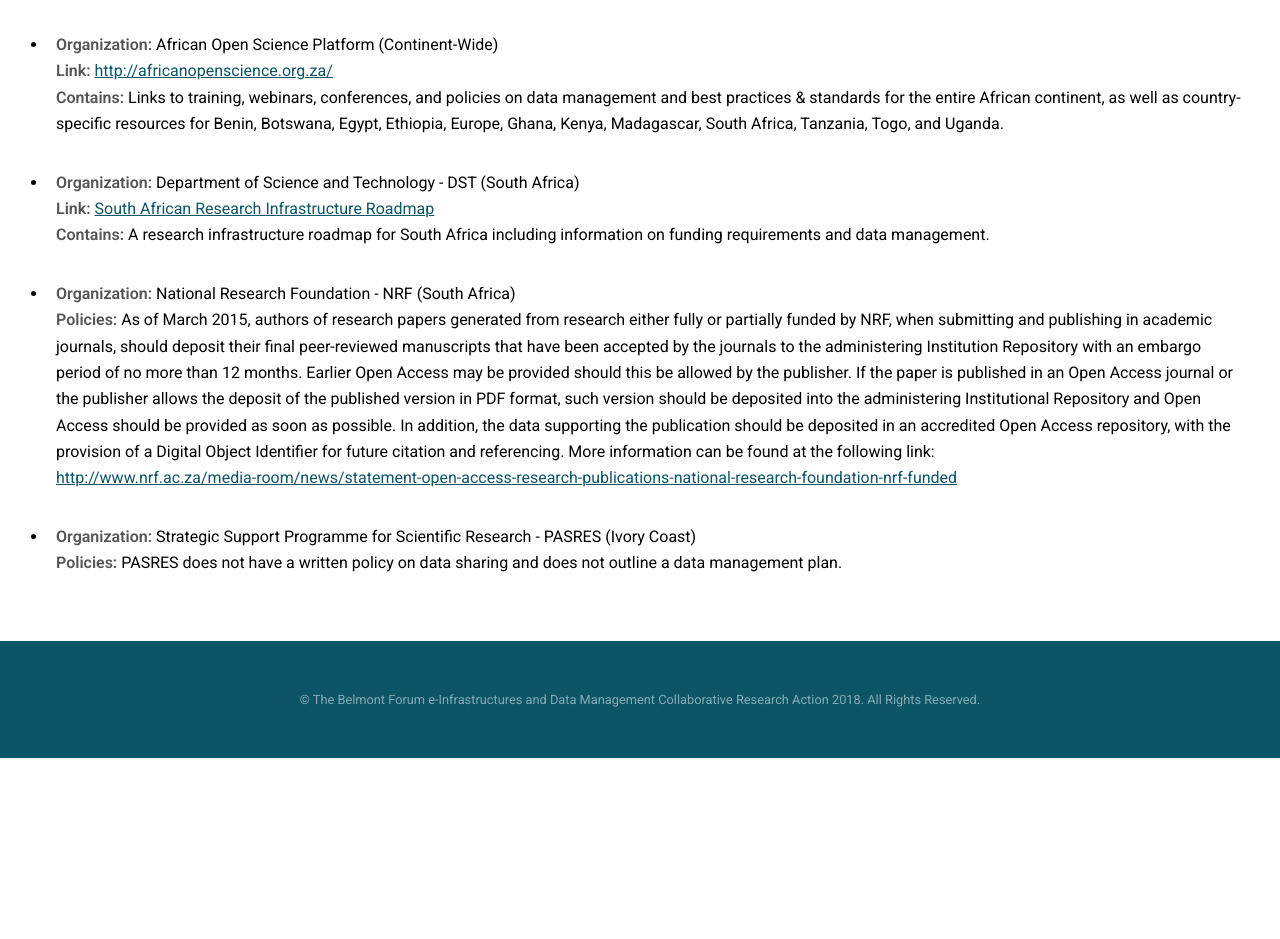
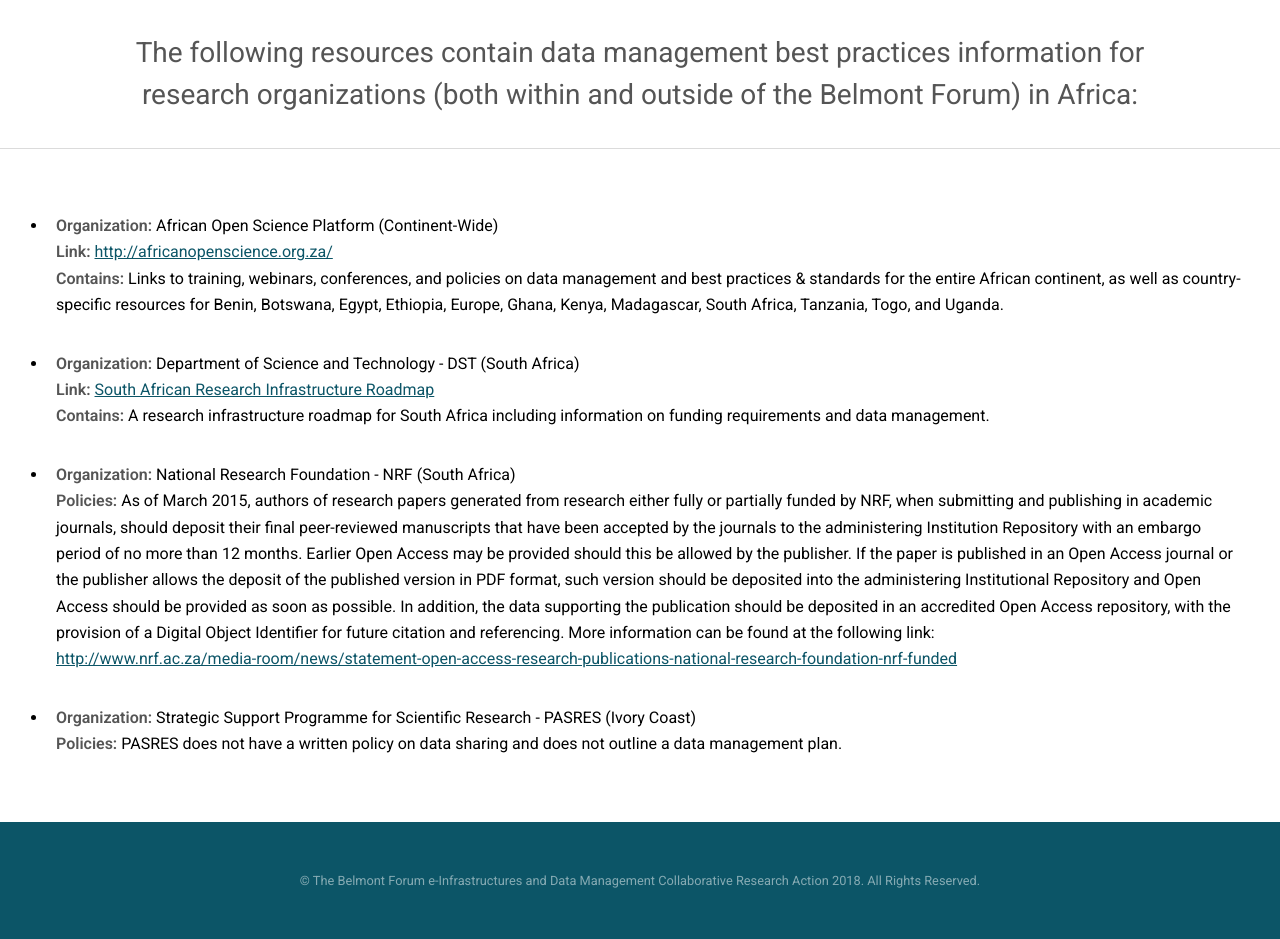
Before and after one commit to bfe-inf/toolkit, a Jekyll site: the page built from bp&s-africa.html, in a window 1280 px wide. Shown: the part 290-1229 px from the top of the page. Built offline with Jekyll 4.4.1, drawn with Linux system fonts in a browser that asks for light colours; before the commit the page ends 1048 px from its top, so only the background shows below that.

Commit message:
Update bp&s-africa.html

```diff
--- a/bp&s-africa.html
+++ b/bp&s-africa.html
@@ -45,7 +45,14 @@
 				</div>
 			</section>
 
-
+		<!-- Main -->
+			<section id="main" class="wrapper" style="padding-bottom: 0px;">
+				<div class="inner">
+					<header class="align-center">
+						<h3>The following resources contain data management best practices information for research organizations (both within and outside of the Belmont Forum) in Africa:</h3>
+					</header>
+			</section>
+			<hr>
 		<!-- Intro -->
 			<section id="two" class="wrapper">
       				<div class"inner">
```
